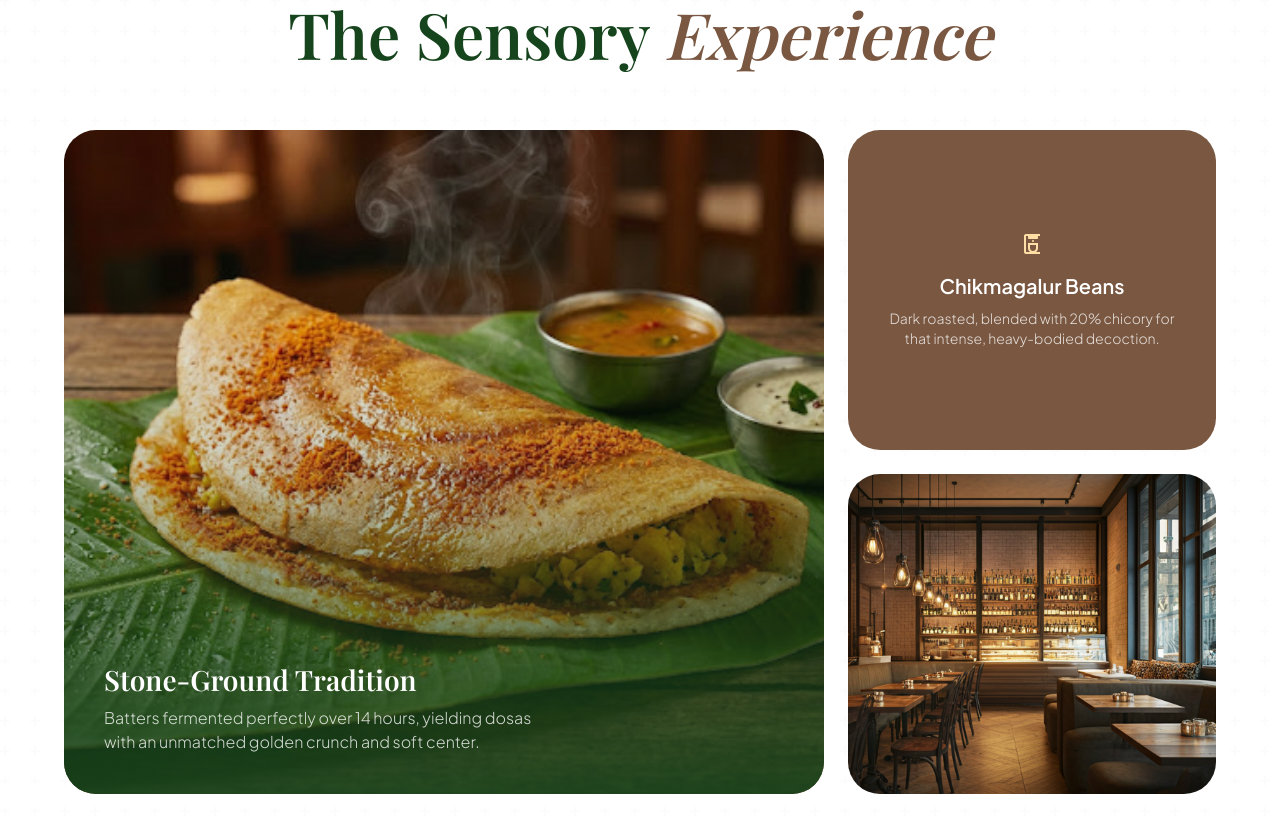
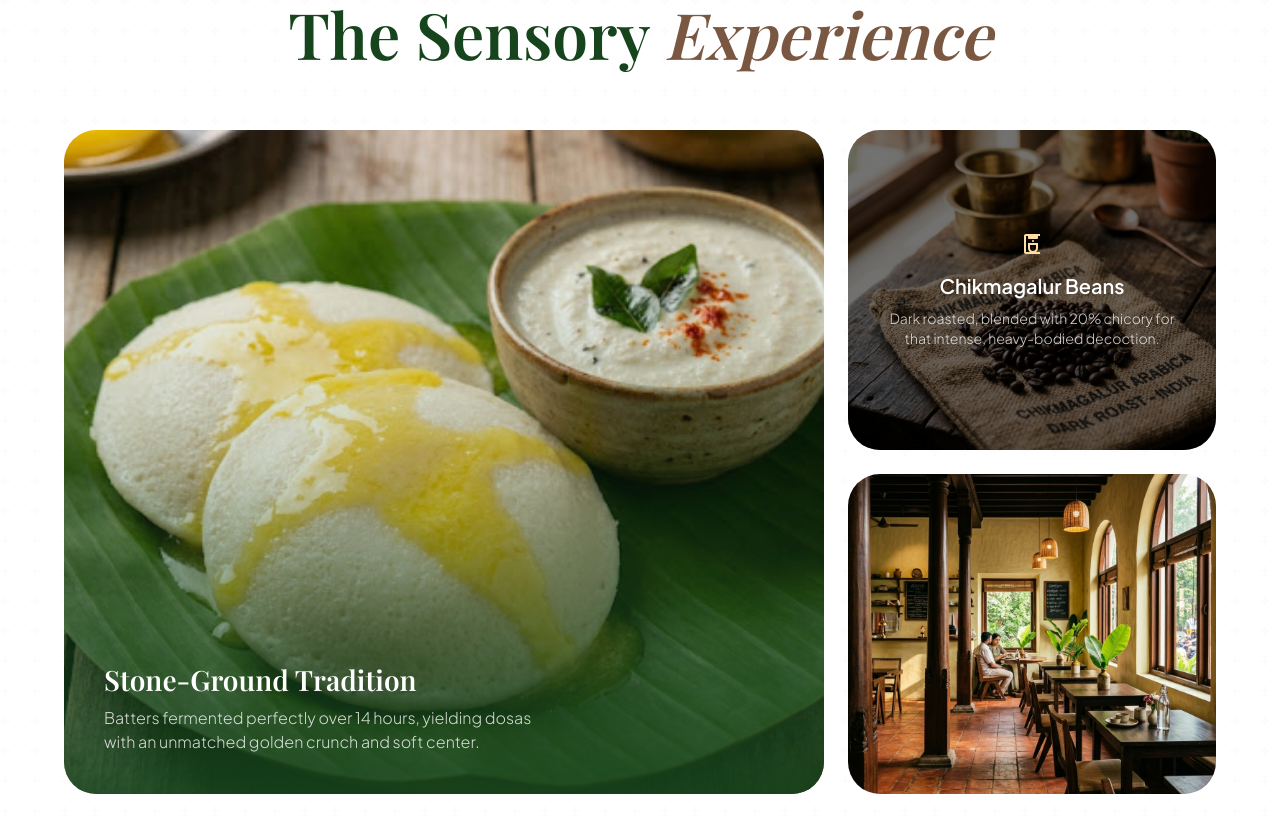
Before and after one commit to Rohit-Gupta-126/cafe_bengaluru, a Next.js app: page / in a window 1280 px wide. Shown: the part 1620-2452 px from the top of the page. Built offline with nearby package versions, Linux system fonts and the light colour scheme; a web font is replaced by a local one.

Commit message:
style: add new custom-generated images to right side bento boxes

```diff
--- a/src/app/page.tsx
+++ b/src/app/page.tsx
@@ -308,7 +308,7 @@ export default function Home() {
               transition={{ duration: 0.6 }}
               className="md:col-span-2 md:row-span-2 lg:col-span-2 lg:row-span-2 rounded-4xl overflow-hidden relative group hover-target"
             >
-              <Image src="/images/podi_dosa.png" alt="Crispy Masala Dosa" fill className="object-cover transition-transform duration-1000 group-hover:scale-105" sizes="(max-width: 768px) 100vw, 66vw" quality={85} />
+              <Image src="/images/authentic_taste.png" alt="Sensory Taste" fill className="object-cover transition-transform duration-1000 group-hover:scale-105" sizes="(max-width: 768px) 100vw, 66vw" quality={85} />
               <div className="absolute inset-0 bg-gradient-to-t from-primary/90 via-primary/20 to-transparent flex flex-col justify-end p-10">
                 <h3 className="font-headline-md text-headline-md text-white mb-2">Stone-Ground Tradition</h3>
                 <p className="font-body-md text-body-md text-white/80 max-w-[448px] font-light">Batters fermented perfectly over 14 hours, yielding dosas with an unmatched golden crunch and soft center.</p>
@@ -321,11 +321,15 @@ export default function Home() {
               whileInView={{ opacity: 1, scale: 1 }}
               viewport={{ once: true }}
               transition={{ duration: 0.6, delay: 0.2 }}
-              className="md:col-span-1 md:row-span-1 lg:col-span-1 lg:row-span-1 rounded-4xl bg-secondary overflow-hidden relative group hover-target p-8 flex flex-col justify-center items-center text-center"
+              className="md:col-span-1 md:row-span-1 lg:col-span-1 lg:row-span-1 rounded-4xl overflow-hidden relative group hover-target p-8 flex flex-col justify-center items-center text-center"
             >
-              <span className="material-symbols-outlined text-[48px] text-tertiary-fixed mb-4">coffee_maker</span>
-              <h3 className="font-title-lg text-title-lg text-white mb-2">Chikmagalur Beans</h3>
-              <p className="font-body-md text-body-md text-white/80 font-light text-sm">Dark roasted, blended with 20% chicory for that intense, heavy-bodied decoction.</p>
+              <Image src="/images/bento_coffee_beans.png" alt="Chikmagalur Coffee Beans" fill className="object-cover transition-transform duration-1000 group-hover:scale-105" sizes="(max-width: 768px) 100vw, 33vw" quality={85} />
+              <div className="absolute inset-0 bg-black/55 transition-colors duration-500 group-hover:bg-black/65 pointer-events-none z-10"></div>
+              <div className="relative z-20 flex flex-col justify-center items-center">
+                <span className="material-symbols-outlined text-[48px] text-tertiary-fixed mb-4">coffee_maker</span>
+                <h3 className="font-title-lg text-title-lg text-white mb-2">Chikmagalur Beans</h3>
+                <p className="font-body-md text-body-md text-white/80 font-light text-sm">Dark roasted, blended with 20% chicory for that intense, heavy-bodied decoction.</p>
+              </div>
             </motion.div>
 
             {/* Bento Box 3 */}
@@ -336,7 +340,7 @@ export default function Home() {
               transition={{ duration: 0.6, delay: 0.4 }}
               className="md:col-span-1 md:row-span-1 lg:col-span-1 lg:row-span-1 rounded-4xl overflow-hidden relative group hover-target mask-leaf"
             >
-              <Image src="/images/cafe_interior.png" alt="Cafe Interior" fill className="object-cover transition-transform duration-1000 group-hover:scale-105" sizes="(max-width: 768px) 100vw, 33vw" quality={85} />
+              <Image src="/images/bento_cafe_interior.png" alt="Cafe Interior" fill className="object-cover transition-transform duration-1000 group-hover:scale-105" sizes="(max-width: 768px) 100vw, 33vw" quality={85} />
             </motion.div>
           </div>
         </div>
```
Also changed, not shown: public/images/bento_cafe_interior.png (added), public/images/bento_coffee_beans.png (added).
